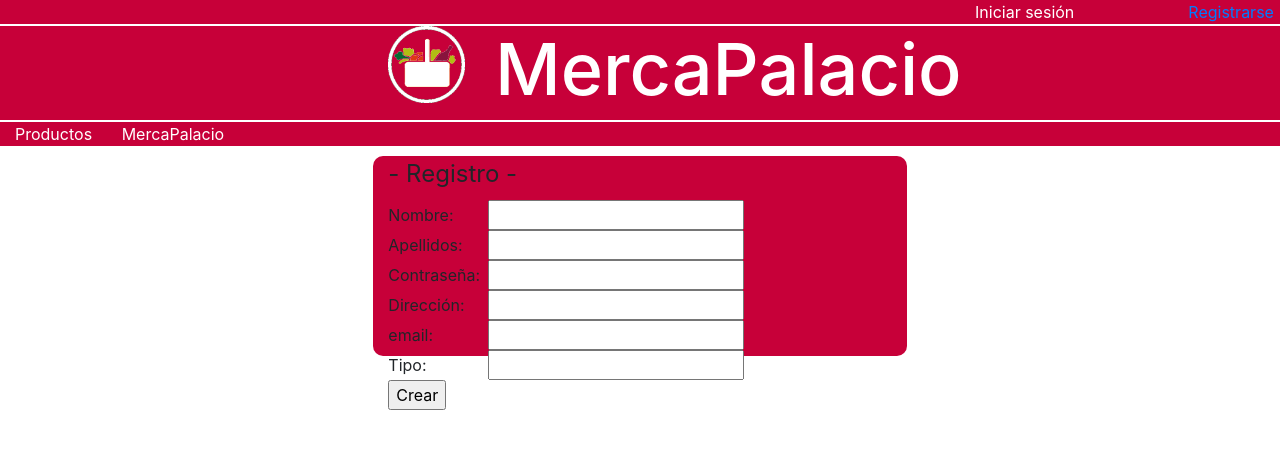
After one commit to ivantriguero/Proyecto_IAW_Triguero_Curado, a PHP site: page /registro.php in a window 1280 px wide. The commit adds this page. Shown: the top 449 px of the page. Run offline with PHP 8.4, Linux system fonts and the light colour scheme; some libraries are stand-ins or nearby versions.

Commit message:
15/01/2019 v3

```diff
--- /dev/null
+++ b/cabecera.php
@@ -0,0 +1,43 @@
+<!DOCTYPE html>
+<html lang="en">
+  <head>
+    <meta charset="utf-8">
+    <meta name="viewport" content="width=device-width, initial-scale=1.0">
+    <title>MercaPalacio</title>
+    <link rel="shortcut icon" href="./imagenes/logo1.png" />
+    <link rel="stylesheet" type="text/css" href="./css/cabecera.css">
+    <link rel="stylesheet" href="https://stackpath.bootstrapcdn.com/bootstrap/4.2.1/css/bootstrap.min.css" integrity="sha384-GJzZqFGwb1QTTN6wy59ffF1BuGJpLSa9DkKMp0DgiMDm4iYMj70gZWKYbI706tWS" crossorigin="anonymous">
+    <script src="https://stackpath.bootstrapcdn.com/bootstrap/4.2.1/js/bootstrap.min.js" integrity="sha384-B0UglyR+jN6CkvvICOB2joaf5I4l3gm9GU6Hc1og6Ls7i6U/mkkaduKaBhlAXv9k" crossorigin="anonymous"></script>
+    <style>
+      span {
+        width: 100px;
+        display: inline-block;
+      }
+    </style>
+  </head>
+  <body>
+
+
+            <div class="row justify-content-end" style="border-bottom:2px solid white;background-color:#C70039;color:white">
+              <div class="col-md-2">Iniciar sesión</div>
+              <div class="col-md-1"><a href="./registro.php">Registrarse</a></div>
+            </div>
+            <div class="row justify-content-center" style="background-color:#C70039">
+              <div class="col-md-1"><img src="./imagenes/logo1.png" class="img-fluid"></div>
+              <div class="col-md-4"><h1 style="font-size:450%;color:white">MercaPalacio</h1></div>
+            </div>
+            <div class="row" style="background-color:#C70039;border-top:2px solid white;color:white">
+              <div class="col-md-1">Productos</div>
+              <div class="col-md-1">MercaPalacio</div>
+            </div>
+
+
+
+
+      <?php
+
+?>
+
+
+  </body>
+</html>
--- a/index.css
+++ b/css/cabecera.css
@@ -8,6 +8,7 @@
     -webkit-transition: all .5s ease-in-out;
 }
 
+
 #imagen{
     overflow:hidden;
     padding-left: 0px;
--- /dev/null
+++ b/css/registro.css
@@ -0,0 +1,5 @@
+#form {
+    background-color: #C70039;
+    height: 200px;
+    border-radius: 10px
+}
--- /dev/null
+++ b/registro.php
@@ -0,0 +1,82 @@
+<!DOCTYPE html>
+<html lang="en">
+  <head>
+    <meta charset="utf-8">
+    <meta name="viewport" content="width=device-width, initial-scale=1.0">
+    <title>MercaPalacio</title>
+    <link rel="shortcut icon" href="./imagenes/logo1.png" />
+    <link rel="stylesheet" type="text/css" href="./css/registro.css">
+    <link href="https://fonts.googleapis.com/css?family=Anton" rel="stylesheet">
+    <style>
+      span {
+        width: 100px;
+        display: inline-block;
+      }
+    </style>
+  </head>
+  <body>
+  <div class ="container-fluid" id="contenedor">
+      <?php
+include './cabecera.php';
+?>
+<div class="row justify-content-center" style="padding-top:10px">
+      <div id="form" class="col-md-5">
+      <?php if (!isset($_POST["usuario"])) : ?>
+        <form method="post">
+          <fieldset>
+            <legend>- Registro -</legend>
+            <span>Nombre:</span><input type="text" name="usuario" required><br>
+            <span>Apellidos:</span><input type="text" name="apellidos" required><br>
+            <span>Contraseña:</span><input type="password" name="passwd" required><br>
+            <span>Dirección:</span><input type="text" name="direccion" required><br>
+            <span>email:</span><input type="email" name="email"><br>
+            <span>Tipo:</span><input type="text" name="tipo"><br>
+            <p><input type="submit" value="Crear"></p>
+          </fieldset>
+        </form>
+
+      <?php else: ?>
+
+        <?php
+
+        $connection = new mysqli("localhost", "root", "Admin2015", "mercado",3316);
+        $connection->set_charset("uft8");
+
+        if ($connection->connect_errno) {
+            printf("Connection failed: %s\n", $connection->connect_error);
+            exit();
+        }
+
+        $usuario = $_POST["usuario"];
+        $passwd = $_POST["passwd"];
+        $apellidos = $_POST["apellidos"];
+        $direccion = $_POST["direccion"];
+        $email = $_POST["email"];
+        $tipo = $_POST["tipo"];
+
+        $query = "INSERT INTO usuarios (nombre,passwd,apellidos,direccion,email,tipo)
+        VALUES ('$usuario','$passwd','$apellidos','$direccion','$email','$tipo')";
+
+
+        if ($connection->query($query)) {
+
+        echo "<h1>Cliente creado correctamente</h1>";
+
+
+        } else {
+          echo "ERROR al crear usuarios";
+        }
+
+
+        ?>
+
+      <?php endif ?>
+      </div>
+</div>
+
+
+</div>
+
+
+  </body>
+</html>
```
Also changed, not shown: index.php (+9 -28 lines), registro/registro.css (deleted, +0 -91 lines), registro/registro.php (+5 -13 lines), imagenes/logo1.png (renamed from logo1.png), imagenes/mercado1.jpg (added).
